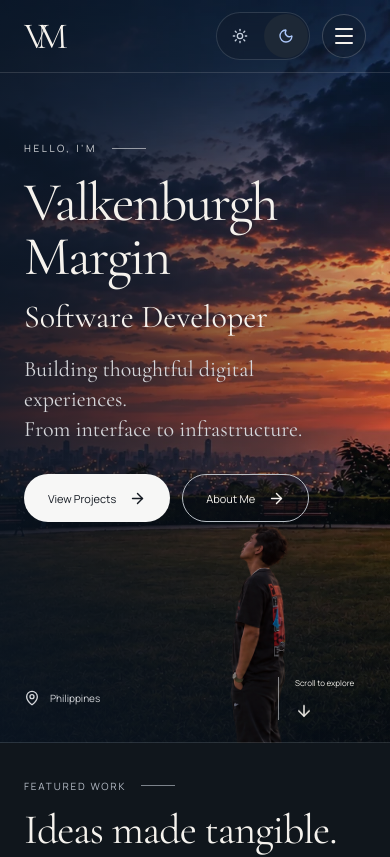
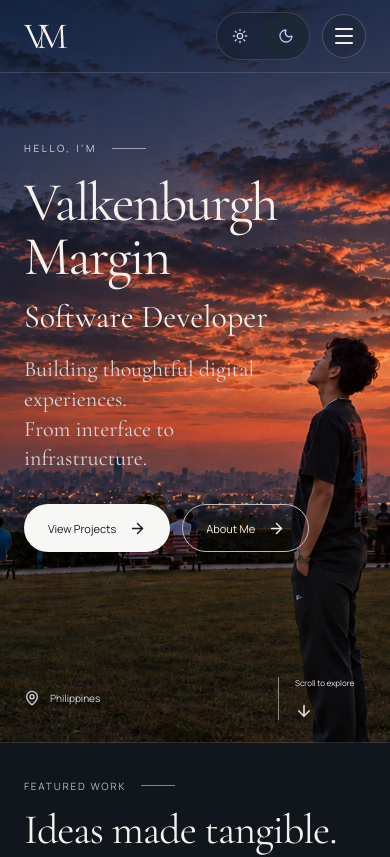
Before and after one commit to vmargin/vmargin.github.io, a React (Vite) app: page / in a window 390 px wide. Shown: the top 857 px of the page. Built offline with nearby package versions, Linux system fonts and the light colour scheme.

Commit message:
feat: integrate supplied sunrise and sunset hero photos

```diff
--- a/src/App.tsx
+++ b/src/App.tsx
@@ -452,7 +452,7 @@ export default function App() {
         <section className="hero" id="home" aria-labelledby="hero-title">
           <img
             className={`hero-photo ${theme === "dark" ? "is-active" : ""}`}
-            src="/images/hero-sunset-background.webp"
+            src="/images/hero-full-sunset-v2.png"
             alt=""
             fetchPriority="high"
             aria-hidden="true"
@@ -461,21 +461,12 @@ export default function App() {
           />
           <img
             className={`hero-photo ${theme === "light" ? "is-active" : ""}`}
-            src="/images/hero-sunrise-background.webp"
+            src="/images/hero-full-sunrise-v2.png"
             alt=""
             aria-hidden="true"
             width="1672"
             height="941"
           />
-          <img
-            className="hero-person"
-            src="/images/hero-person-cutout.png"
-            alt=""
-            aria-hidden="true"
-            width="1672"
-            height="941"
-          />
-          <div className="hero-shade" />
           <div className="wrap hero-content">
             <div className="hero-reveal">
               <Eyebrow>Hello, I’m</Eyebrow>
--- a/src/styles.css
+++ b/src/styles.css
@@ -56,33 +56,6 @@
   --blockquote-rule: #becbd7;
   --hero-foreground: #f5f2ed;
   --hero-secondary: #d5d7db;
-  --hero-shade:
-    radial-gradient(
-      ellipse 25% 27% at 52% 14%,
-      rgba(72, 104, 160, 0.45),
-      transparent
-    ),
-    radial-gradient(
-      ellipse 25% 35% at 23% 16%,
-      rgba(0, 15, 29, 0.7),
-      transparent
-    ),
-    linear-gradient(
-      90deg,
-      rgba(9, 17, 23, 0.77) 0%,
-      rgba(11, 18, 26, 0.56) 34%,
-      rgba(11, 18, 26, 0.12) 70%,
-      rgba(11, 18, 26, 0.03)
-    ),
-    linear-gradient(
-      0deg,
-      rgba(11, 17, 22, 0.45),
-      transparent 35%,
-      rgba(11, 17, 22, 0.12)
-    );
-  --hero-shade-mobile:
-    linear-gradient(90deg, #0b1624ca, #0b162462 70%, #0b16242a),
-    linear-gradient(0deg, #07101b88, transparent 40%);
   --contact-shade:
     linear-gradient(
       90deg,
@@ -150,21 +123,6 @@ html[data-theme="light"] {
   --blockquote-rule: #687685;
   --hero-foreground: #17202a;
   --hero-secondary: #303b47;
-  --hero-shade:
-    radial-gradient(
-      ellipse 30% 35% at 25% 16%,
-      rgba(117, 208, 255, 0.25),
-      transparent
-    ),
-    linear-gradient(
-      90deg,
-      rgba(245, 243, 239, 0.18) 0%,
-      rgba(245, 243, 239, 0.12) 35%,
-      rgba(245, 243, 239, 0.025) 72%,
-      rgba(245, 243, 239, 0)
-    ),
-    linear-gradient(0deg, rgba(111, 65, 10, 0.45), transparent 35%);
-  --hero-shade-mobile: var(--hero-shade);
   --contact-shade:
     linear-gradient(
       90deg,
@@ -529,7 +487,6 @@ p {
   background: #2a3540;
 }
 .hero-photo,
-.hero-person,
 .contact-photo {
   position: absolute;
   width: 100%;
@@ -544,29 +501,16 @@ p {
   object-position: 68% 45%;
   height: 112%;
   top: -6%;
+  z-index: 0;
   opacity: 0;
   transition: opacity 0.75s var(--ease);
 }
 .hero-photo.is-active {
   opacity: 1;
 }
-.hero-person {
-  z-index: -1;
-  width: 70vw;
-  height: auto;
-  top: calc(44.6% - 11.4vw);
-  bottom: auto;
-  left: calc(62.5% - 43.75vw);
-  object-position: center;
-  filter: brightness(0.9);
-}
-.hero-shade {
-  position: absolute;
-  inset: 0;
-  z-index: -2;
-  background: var(--hero-shade);
-}
 .hero-content {
+  position: relative;
+  z-index: 1;
   padding-top: 50px;
   padding-bottom: 45px;
 }
@@ -600,6 +544,7 @@ p {
 }
 .hero-bottom {
   position: absolute;
+  z-index: 1;
   bottom: 30px;
   left: 0;
   right: 0;
@@ -1842,13 +1787,6 @@ html[data-theme="light"] .hero-bottom .scroll-cue {
   .hero-photo {
     object-position: 60% 50%;
   }
-  .hero-person {
-    width: 117.5vw;
-    height: auto;
-    top: auto;
-    bottom: -9.4vw;
-    left: -6.4vw;
-  }
   .project-grid {
     gap: 14px;
   }
@@ -1959,7 +1897,7 @@ html[data-theme="light"] .hero-bottom .scroll-cue {
   }
   .hero-description {
     font-size: 22px;
-    max-width: 300px;
+    max-width: min(250px, calc(100% - 90px));
   }
   .hero .button {
     min-width: 0;
@@ -1971,19 +1909,9 @@ html[data-theme="light"] .hero-bottom .scroll-cue {
     gap: 12px;
   }
   .hero-photo {
-    object-position: 64% center;
+    object-position: 52% center;
     top: 0;
     height: 100%;
-  }
-  .hero-person {
-    width: 195vw;
-    height: auto;
-    top: auto;
-    bottom: -18vw;
-    left: -55.7vw;
-  }
-  .hero-shade {
-    background: var(--hero-shade-mobile);
   }
   .hero-bottom {
     bottom: 23px;
@@ -2485,17 +2413,6 @@ html[data-theme="light"] .hero-bottom .scroll-cue {
     font-size: 11px;
   }
 }
-@media (max-width: 530px) {
-  .hero-person {
-    /* Keep the face clear of the CTA row on narrow screens, then join the usual bottom crop. */
-    top: calc(100% - 91.8vw);
-    top: max(
-      calc(100% - 91.8vw),
-      calc(min(526px, calc(2044px - 323vw)) - 31.7vw)
-    );
-    bottom: auto;
-  }
-}
 @media (max-width: 360px) {
   :root {
     --gutter: 20px;
@@ -2573,7 +2490,6 @@ html[data-theme="light"] .hero-bottom .scroll-cue {
     transition: none !important;
   }
   .hero-photo,
-  .hero-person,
   .contact-photo {
     transform: none !important;
   }
--- a/src/usePortfolioMotion.ts
+++ b/src/usePortfolioMotion.ts
@@ -96,7 +96,7 @@ export function usePortfolioMotion(
       media.add(
         "(min-width: 768px) and (hover: hover) and (pointer: fine)",
         () => {
-          gsap.to(".hero-photo, .hero-person", {
+          gsap.to(".hero-photo", {
             yPercent: 12,
             ease: "none",
             scrollTrigger: {
```
Also changed, not shown: assets/hero-pair/measurements.json (+93 -4 lines), assets/hero-pair/prompts.json (+18 -2 lines), assets/hero-pair/README.md, public/images/hero-full-sunset-v2.png, 3 other files (tests, documents, lock files or other folders).
